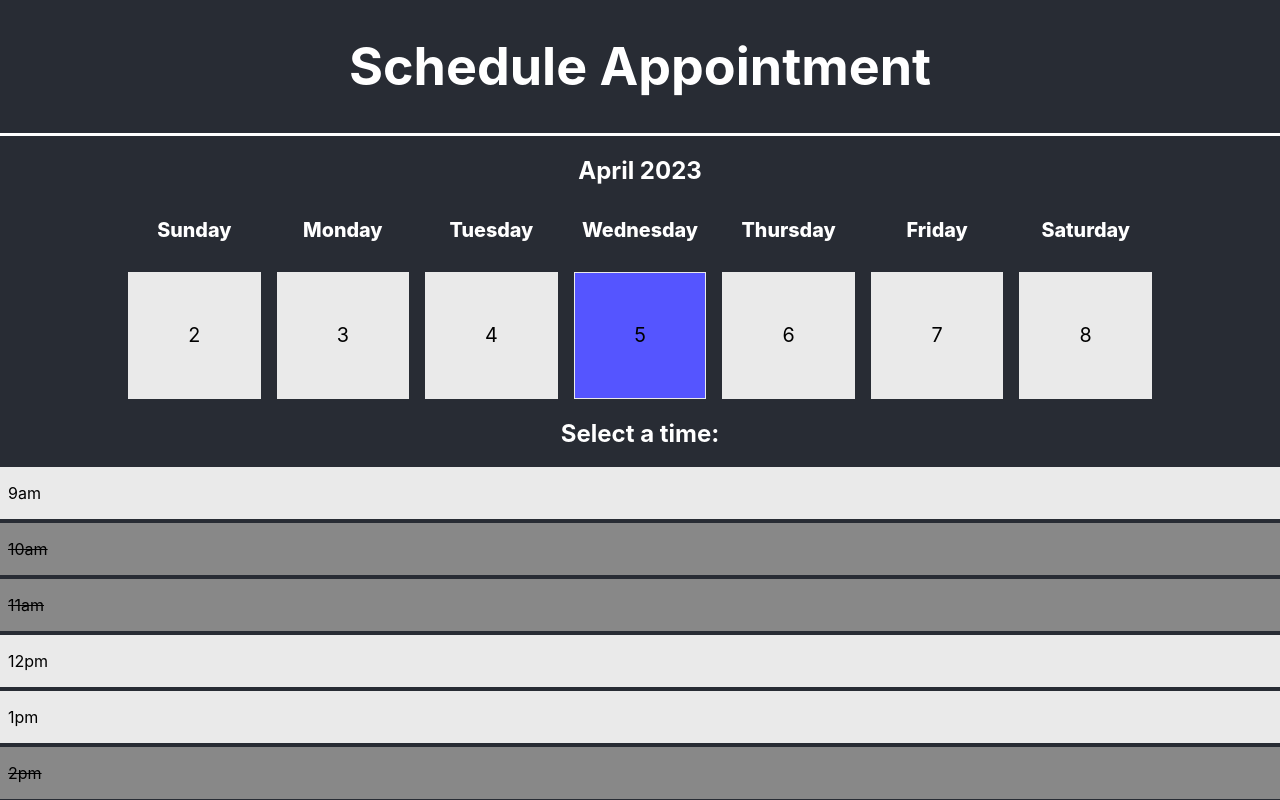
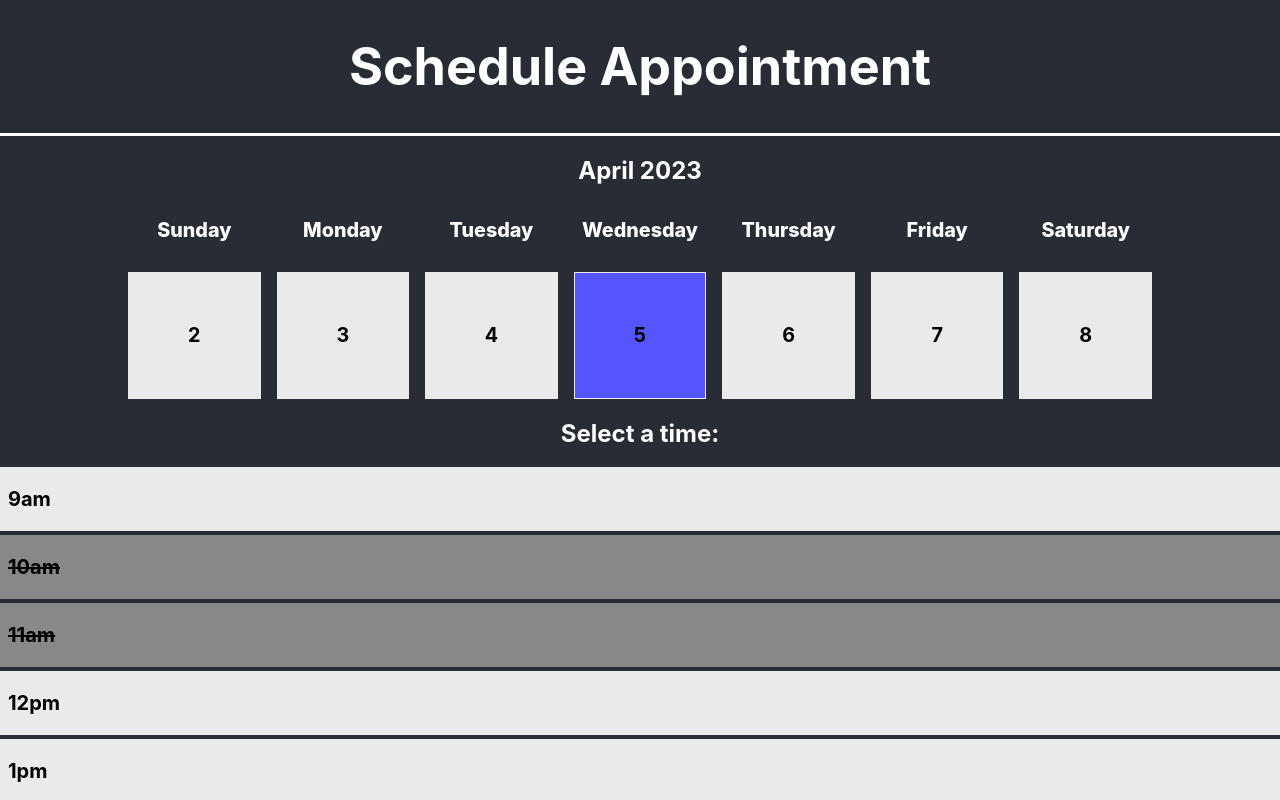
Before and after one commit to mattevans98/appoint-o-matic-9000, a React (Create React App) app: page /scenario2 in a window 1280 px wide. Shown: the top 800 px of the page. Built offline with nearby package versions, Linux system fonts and the light colour scheme.

Commit message:
Updated font styles per user feedback

```diff
--- a/src/scenario1/scenario1.scss
+++ b/src/scenario1/scenario1.scss
@@ -18,6 +18,7 @@ li {
     list-style: none;
     margin-left: 0;
     font-size: calc(16px + (21 - 16) * ((100vw - 300px) / (1600 - 300)));
+    font-weight: 700;
 }
 
 ul.weekdays {
--- a/src/scenario2/scenario2.scss
+++ b/src/scenario2/scenario2.scss
@@ -46,10 +46,11 @@ ul.weekdays abbr[title] {
         background-color: #eaeaea;
 
         p {
-            font-size: 1rem;
+            font-size: 1.25rem;
             color: #000;
             text-align: start;
             padding-left: 0.5rem;
+            font-weight: 700;
         }
     }
 
--- a/src/scenario3/scenario3.scss
+++ b/src/scenario3/scenario3.scss
@@ -24,6 +24,11 @@
 
 .appt-detail-info {
     margin-left: 1.5rem;
+    font-weight: 600;
+}
+
+.appt-detail-category {
+    font-weight: 600;
 }
 
 .main3 .schedule-buttons {
@@ -40,6 +45,8 @@
         button {
             width: 100%;
             height: 100%;
+            font-weight: 700;
+            font-size: 1.25rem;
         }
     }
 }
--- a/src/scenario4/scenario4.scss
+++ b/src/scenario4/scenario4.scss
@@ -13,6 +13,7 @@
 
         p {
             margin: 0.5rem;
+            font-weight: 600;
         }
 
         a {
@@ -24,6 +25,8 @@
                 width: 100%;
                 background-color: #ef5959;
                 border-radius: 3px;
+                font-size: 1.25rem;
+                font-weight: 700;
             }
         }
     }
--- a/src/scenario5/scenario5.scss
+++ b/src/scenario5/scenario5.scss
@@ -16,6 +16,8 @@
 
         button {
             width: 100%;
+            font-size: 1.25rem;
+            font-weight: 700;
         }
     }
 }
```
